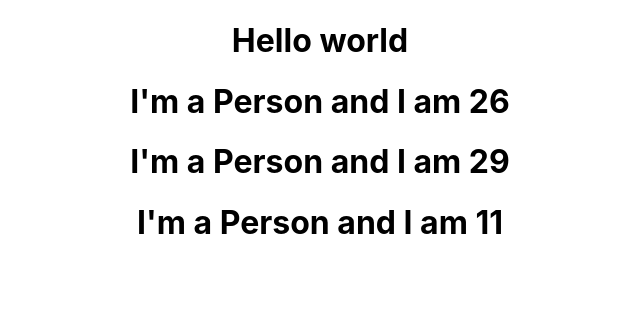
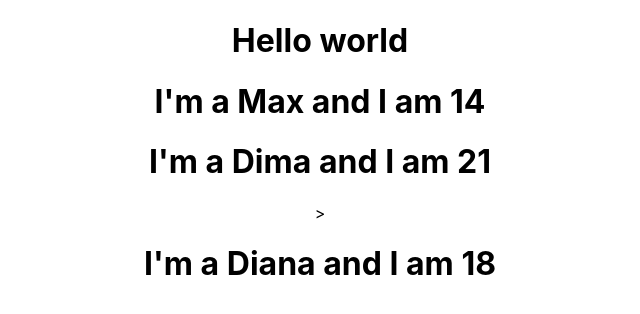
Before and after one commit to TheRedIsHere/react--course, a React (Create React App) app: page / in a window 1280 px wide. Shown: the top 314 px of the page, without its empty margins (320-960 px from the left). Built offline with nearby package versions, Linux system fonts and the light colour scheme.

Commit message:
dev/RC-6 Added props to the custom compoment.

```diff
--- a/src/App.js
+++ b/src/App.js
@@ -12,9 +12,9 @@ class App extends Component {
     return (
       <div className="App">
         <h1>Hello world</h1>
-        <Person/>
-        <Person/>
-        <Person/>
+        <Person name="Max" age="14"/>
+        <Person name="Dima" age="21"/>>
+        <Person name="Diana" age="18"/>
       </div>
     );
 
--- a/src/Person/Person.js
+++ b/src/Person/Person.js
@@ -1,7 +1,7 @@
 import React from 'react';
 
-const person = () => {
-    return <h1>I'm a Person and I am {Math.floor(Math.random() * 30)}</h1>
+const person = (props) => {
+    return <h1>I'm a {props.name} and I am {props.age}</h1>
 }
 
 export default person;
```
